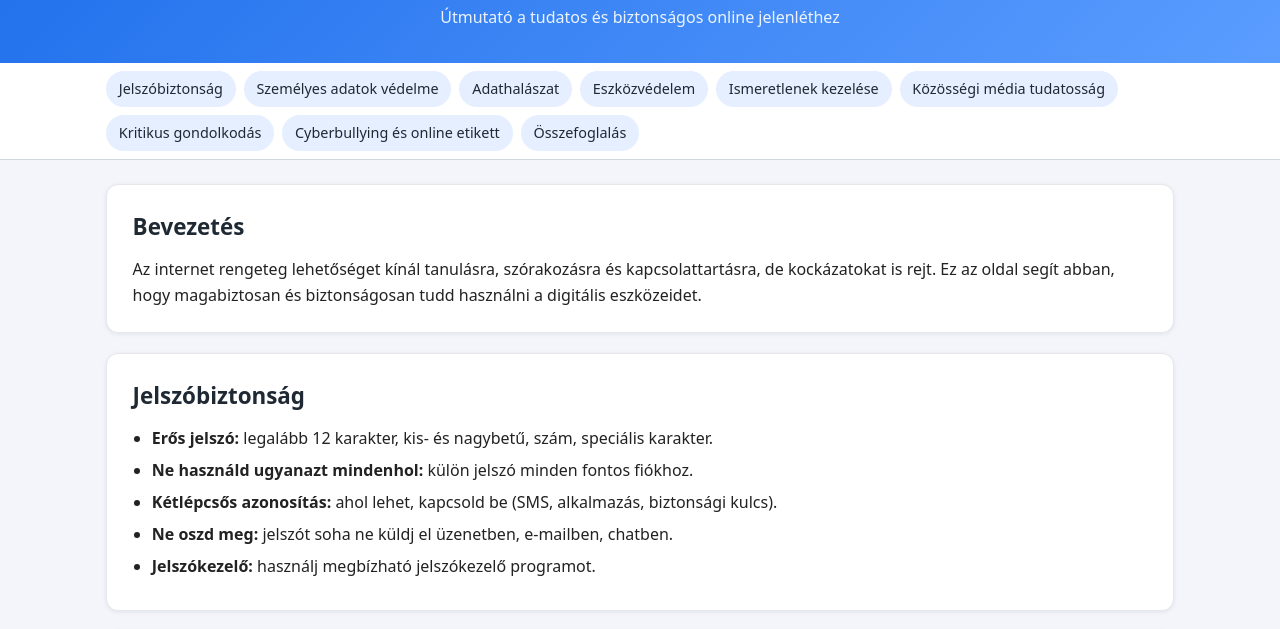
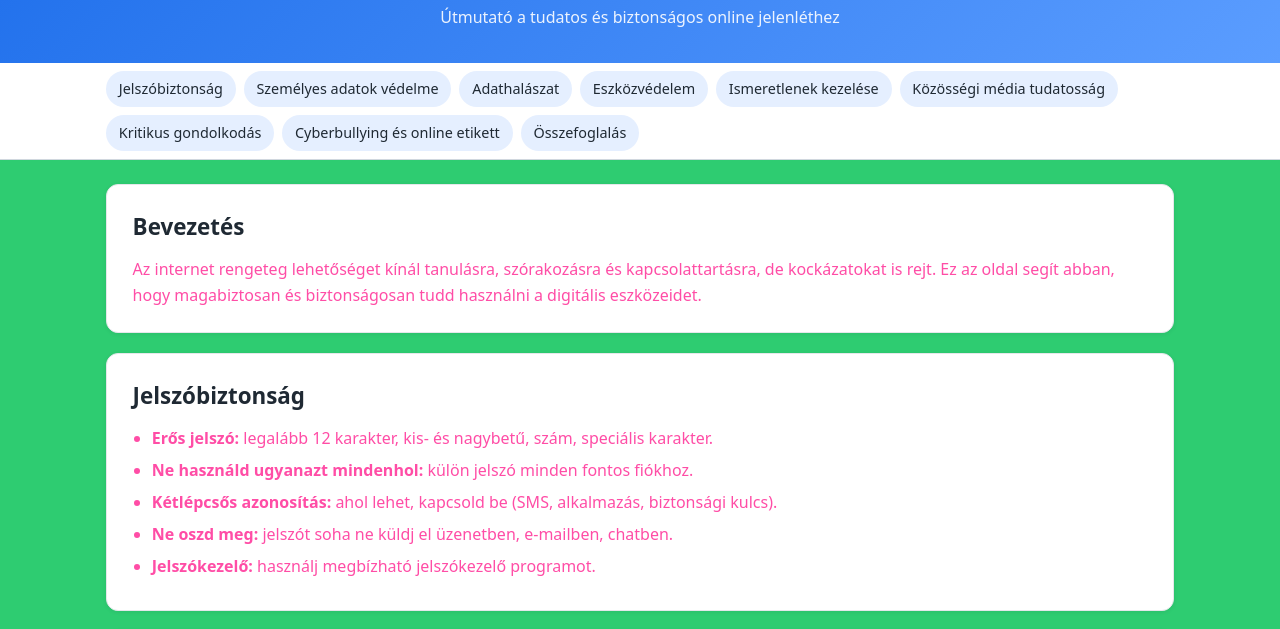
Before and after one commit to Laura100514/biztonsagosinternet., a plain HTML site: page index.html in a window 1280 px wide. Shown: the part 99-728 px from the top of the page. Drawn offline with Linux system fonts and the light colour scheme.

Commit message:
Update style.css

```diff
--- a/style.css
+++ b/style.css
@@ -8,8 +8,8 @@
 body {
     font-family: system-ui, -apple-system, BlinkMacSystemFont, "Segoe UI", sans-serif;
     line-height: 1.6;
-    background: #f3f5fb;
-    color: #222;
+    background: #2ecc71;
+    color: #ff4da6;
 }
 
 /* Fejléc */
```
